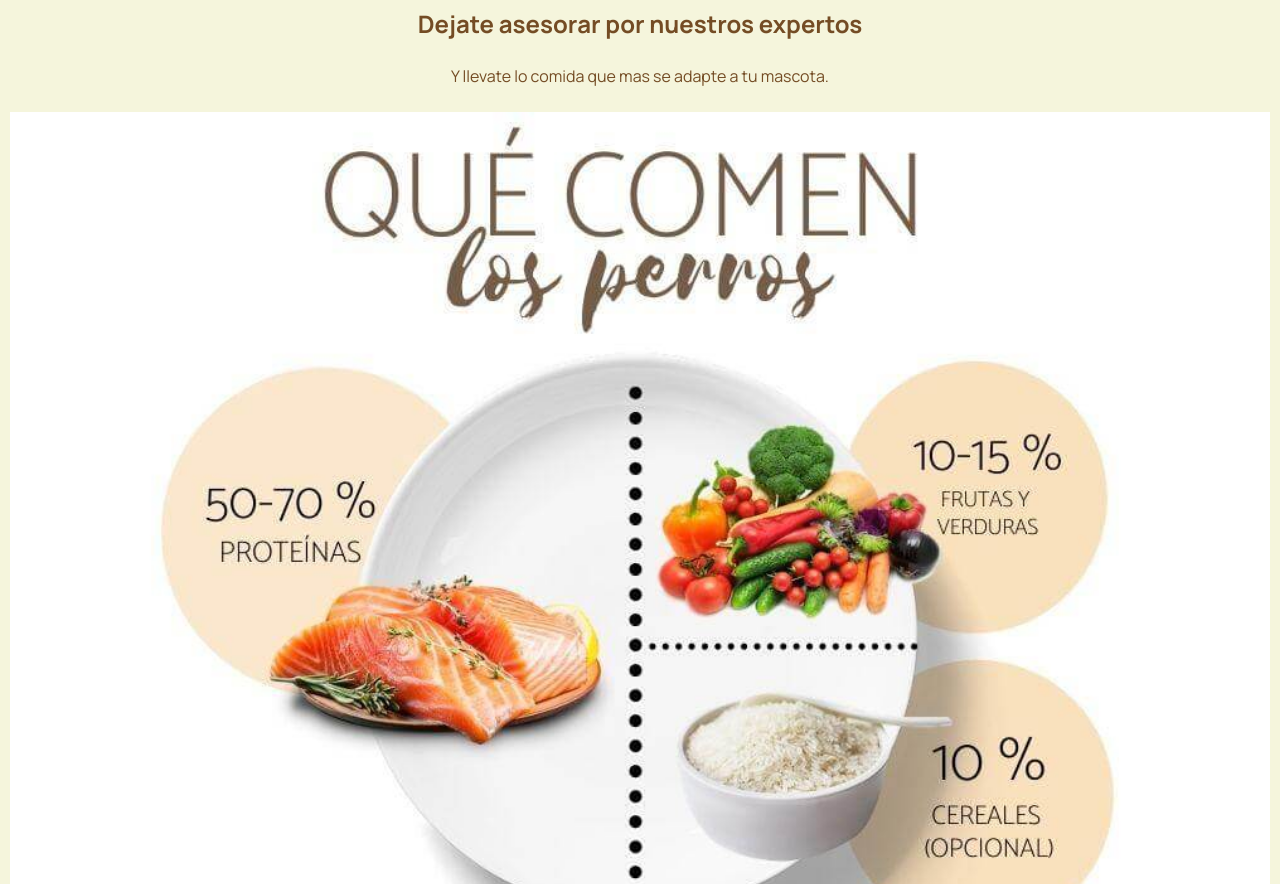
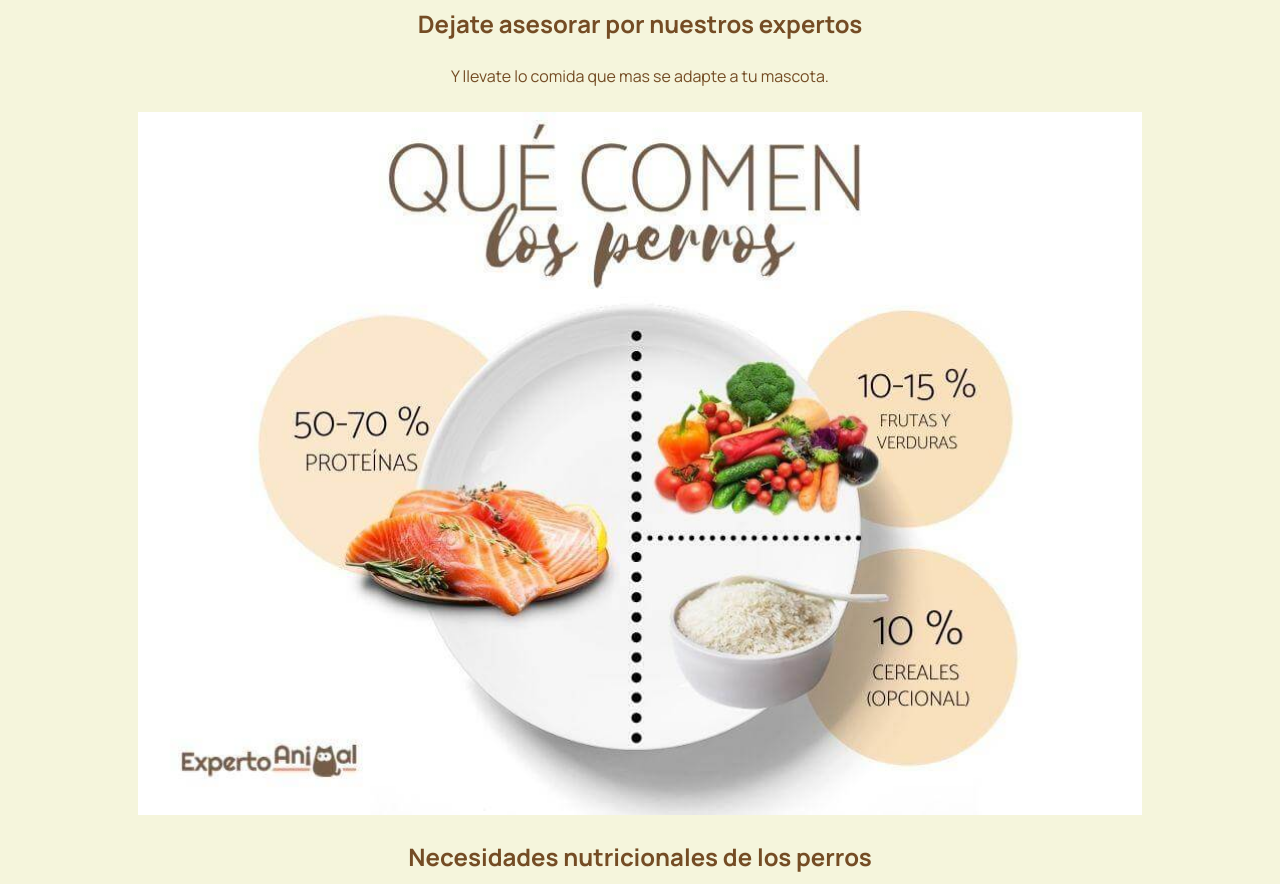
Before and after one commit to rocio-ld/project-promo-z-module2-team1, a website built with Vite: page src/index.html in a window 1280 px wide. Shown: the part 1140-2024 px from the top of the page. Built offline with nearby package versions, Linux system fonts and the light colour scheme.

Commit message:
cambio tamaño foto

```diff
--- a/src/partials/section2.html
+++ b/src/partials/section2.html
@@ -1,5 +1,5 @@
 <section class="section2">
-    <div id="section2" class="divsection">
+    <div id="section2" class="divsection divsection2" >
         <article class="divsection__art"></article>
             <img class="divsection__art--img1" src="./images/quecomen.jpg" alt="¿Qué comen nuestros perros">
             <h3 class="divsection__art--h3">Necesidades nutricionales de los perros</h3>
--- a/src/scss/layout/_section2.scss
+++ b/src/scss/layout/_section2.scss
@@ -129,3 +129,12 @@
 
     }
 }
+.divsection2 {
+    @media (min-width: 768px){
+        display: flex;
+        width: 80%;
+        justify-content: center;
+        align-items: center;
+        margin: auto;
+    }
+}
```
